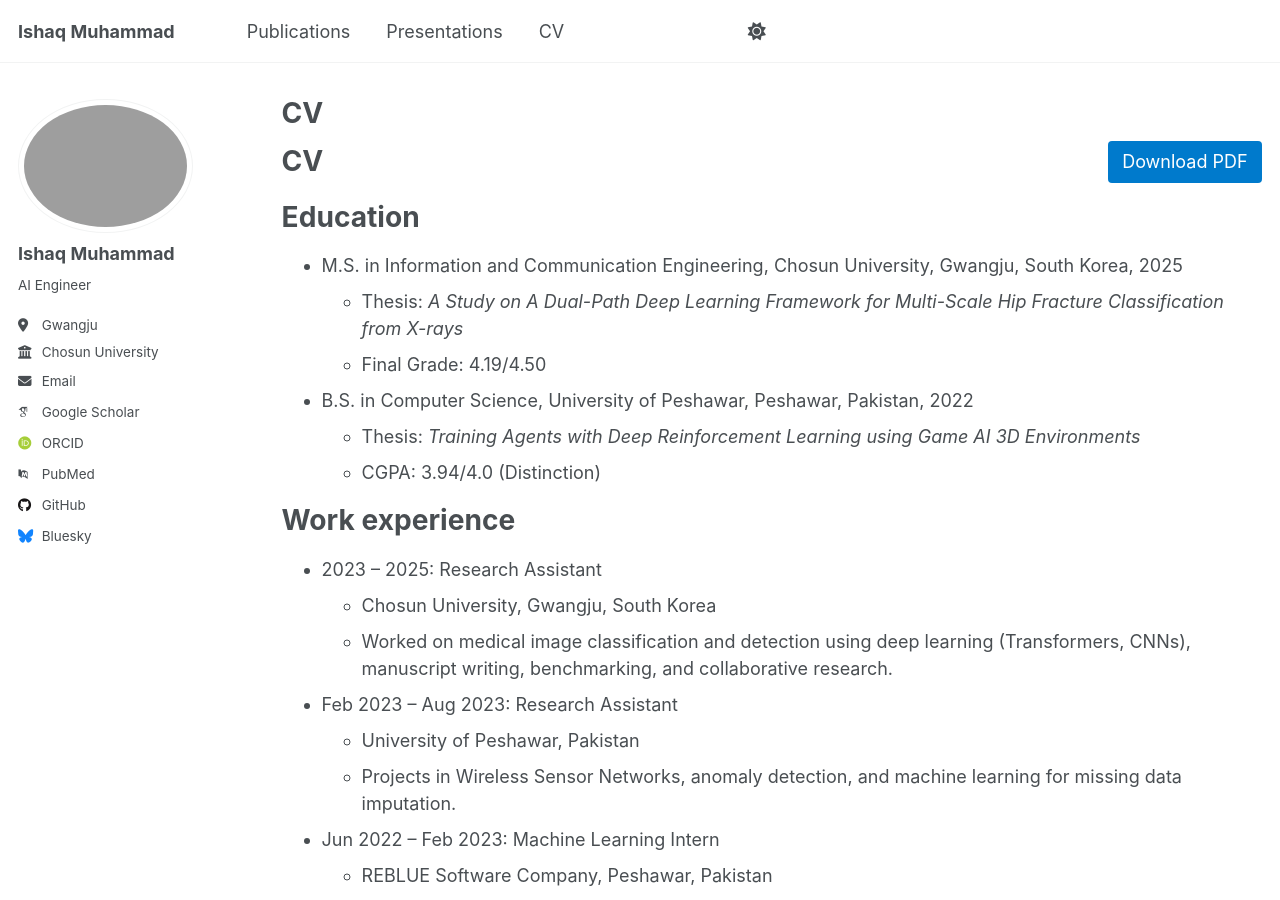
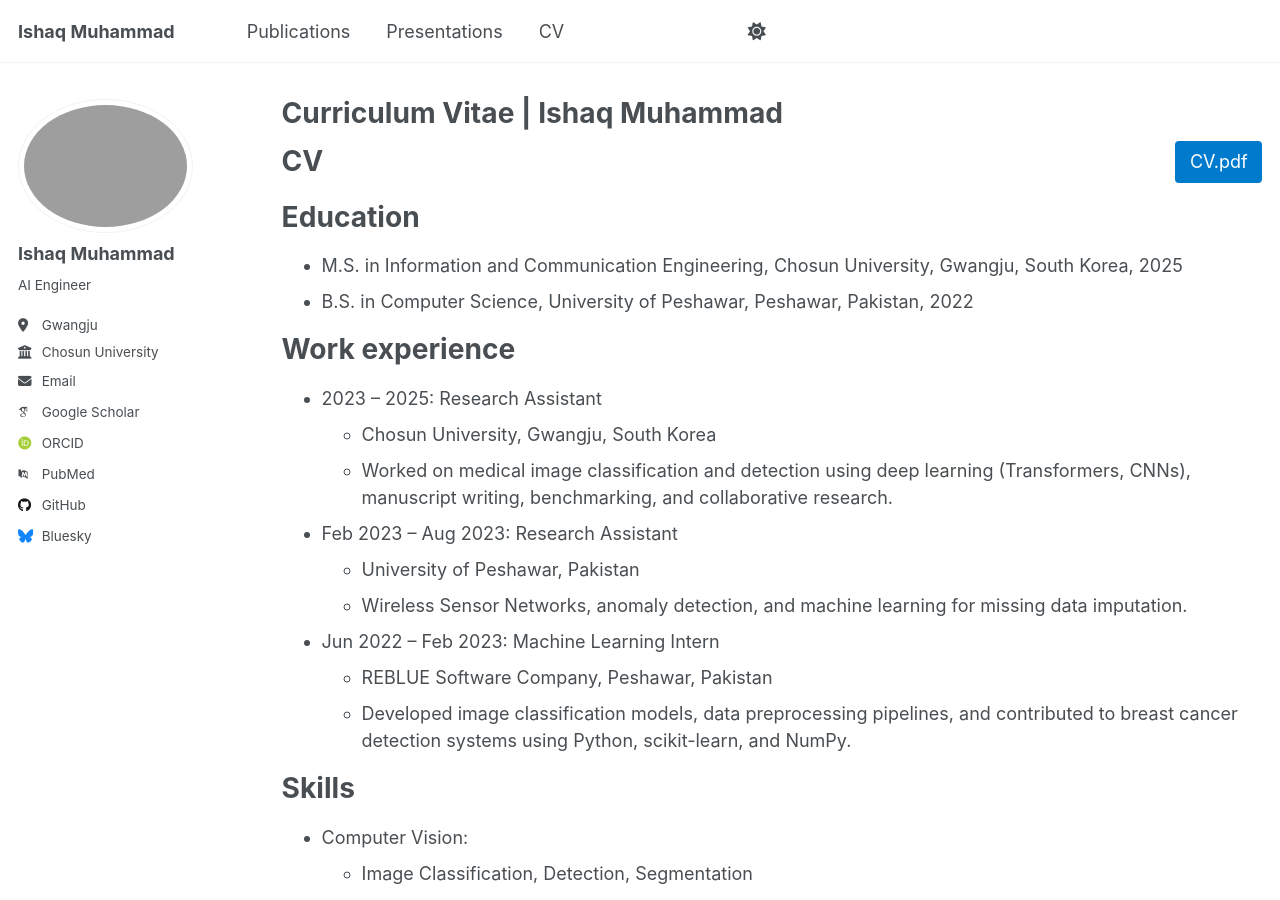
Before and after one commit to IshaqMKhan/IshaqMKhan.github.io, a Jekyll site: the page built from _pages/cv.md, in a window 1280 px wide and 900 px high. Built offline with Jekyll 4.4.1, drawn with Linux system fonts in a browser that asks for light colours; some web fonts are replaced; a script that is not in the unit is left out.

Commit message:
Update cv.md

```diff
--- a/_pages/cv.md
+++ b/_pages/cv.md
@@ -1,6 +1,6 @@
 ---
 layout: archive
-title: "CV"
+title: "Curriculum Vitae | Ishaq Muhammad"
 permalink: /cv/
 author_profile: true
 redirect_from:
@@ -11,21 +11,16 @@ redirect_from:
 
 <div style="display: flex; justify-content: space-between; align-items: center; margin-bottom: 1em;">
   <h1 style="margin: 0;">CV</h1>
-  <a href="{{ '/assets/files/cv.pdf' | relative_url }}" download
+  <a href="{{ '/files/cv.pdf' | relative_url }}" download
      style="text-decoration: none; padding: 0.4em 0.8em; background-color: #007acc; color: white; border-radius: 4px;">
-    Download PDF
+    CV.pdf
   </a>
 </div>
 
 Education
 ======
 * M.S. in Information and Communication Engineering, Chosun University, Gwangju, South Korea, 2025
-  * Thesis: *A Study on A Dual-Path Deep Learning Framework for Multi-Scale Hip Fracture Classification from X-rays*
-  * Final Grade: 4.19/4.50
-
 * B.S. in Computer Science, University of Peshawar, Peshawar, Pakistan, 2022
-  * Thesis: *Training Agents with Deep Reinforcement Learning using Game AI 3D Environments*
-  * CGPA: 3.94/4.0 (Distinction)
 
 Work experience
 ======
@@ -35,7 +30,7 @@ Work experience
 
 * Feb 2023 – Aug 2023: Research Assistant
   * University of Peshawar, Pakistan
-  * Projects in Wireless Sensor Networks, anomaly detection, and machine learning for missing data imputation.
+  * Wireless Sensor Networks, anomaly detection, and machine learning for missing data imputation.
 
 * Jun 2022 – Feb 2023: Machine Learning Intern
   * REBLUE Software Company, Peshawar, Pakistan
```
